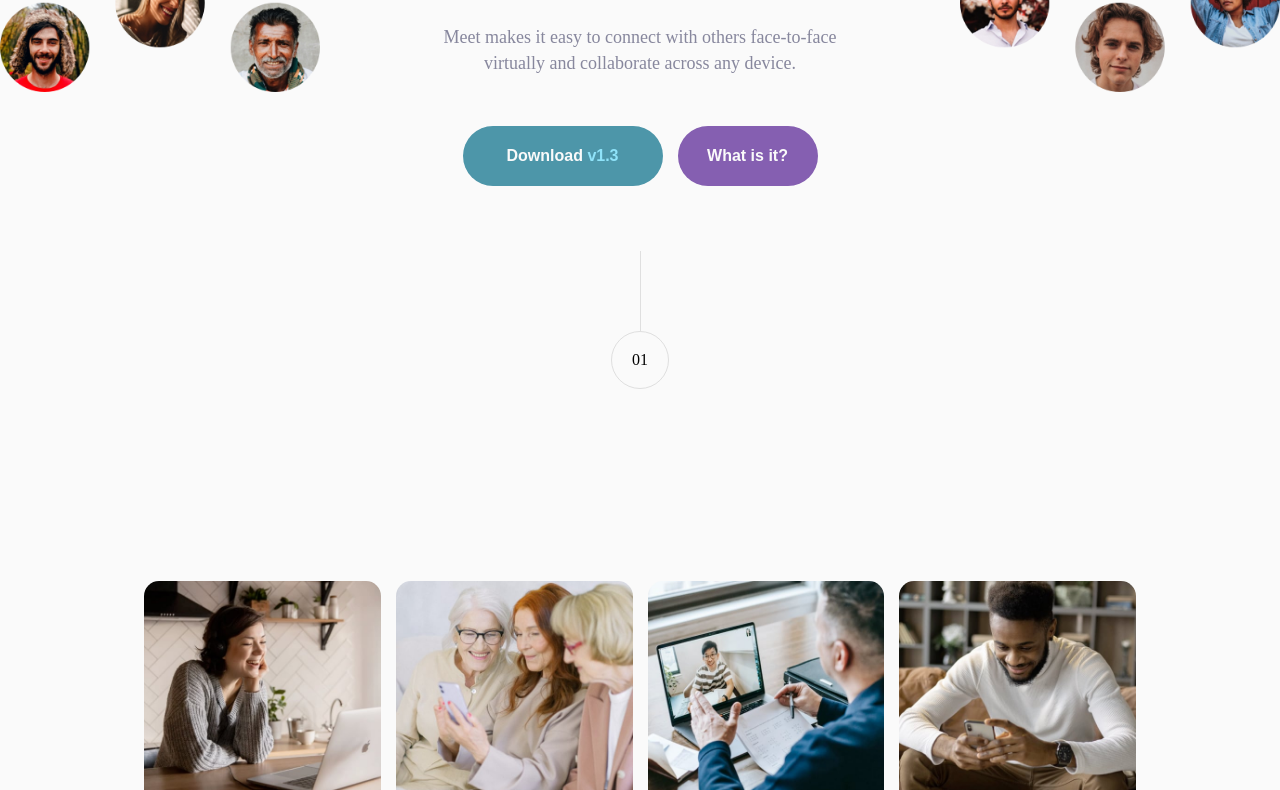
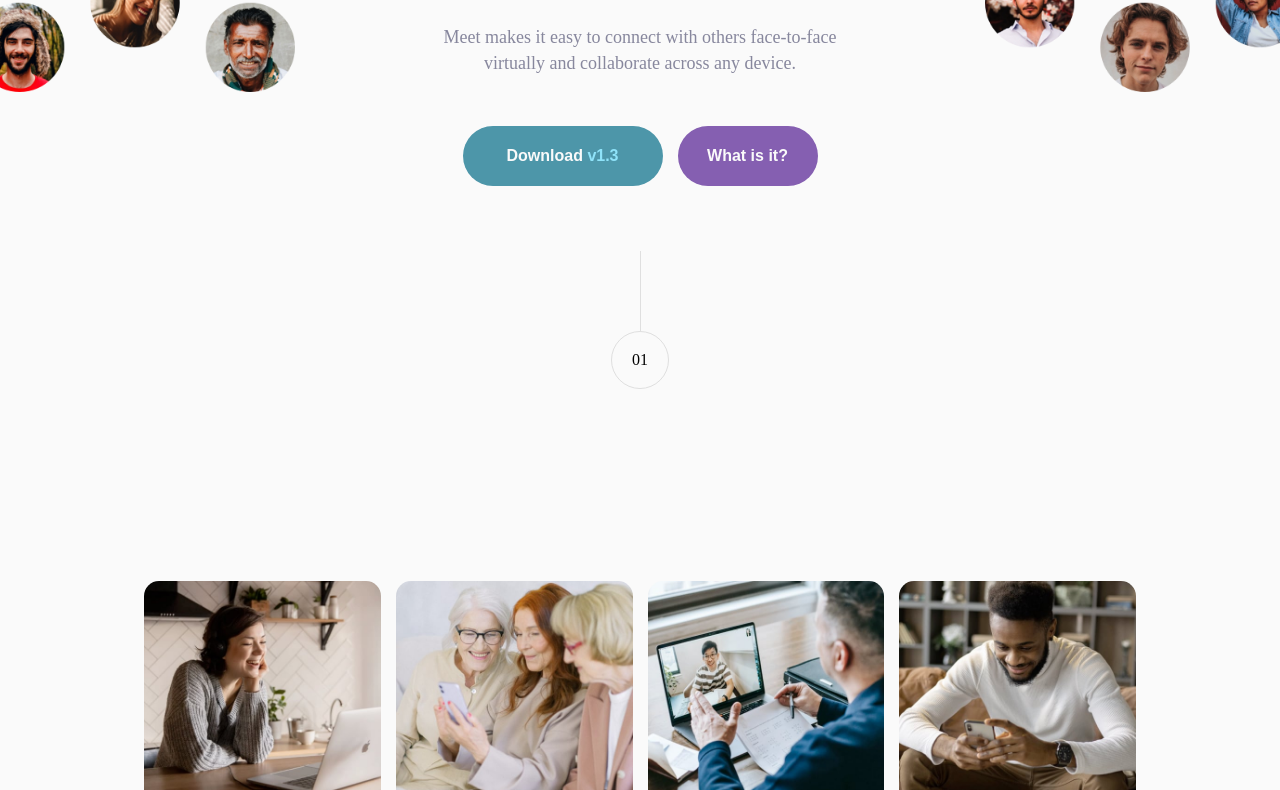
Before and after one commit to cehicm/meet-landing-page, a website: page index.html in a window 1280 px wide. Shown: the part 276-1066 px from the top of the page. Drawn offline with Linux system fonts and the light colour scheme; a web font is replaced by a local one.

Commit message:
Fix header image positioning

```diff
--- a/src/sass/layout/_header.scss
+++ b/src/sass/layout/_header.scss
@@ -8,6 +8,7 @@
 	text-align: center;
 	gap: 50px;
 	margin-top: 40px;
+	overflow: hidden;
 
 	@include sc-breakpoint(1024) {
 		position: relative;
@@ -140,6 +141,7 @@
 	&__left {
 		@include sc-breakpoint(1024) {
 			left: 0;
+			transform: translateX(-25px);
 			background-image: url("/src/images/desktop/image-hero-left.png");
 		}
 	}
@@ -147,6 +149,7 @@
 	&__right {
 		@include sc-breakpoint(1024) {
 			right: 0;
+			transform: translateX(25px);
 			background-image: url("/src/images/desktop/image-hero-right.png");
 		}
 	}
```
Also changed, not shown: dist/css/styles.css, dist/css/styles.min.css.
